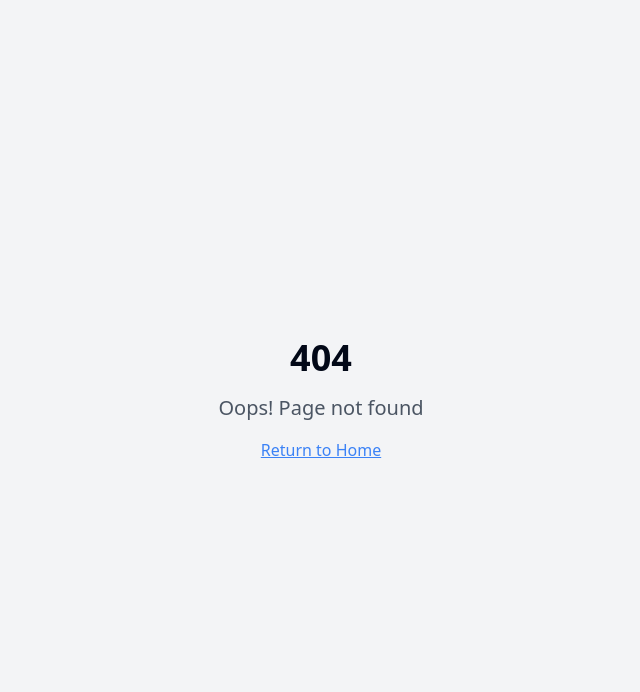
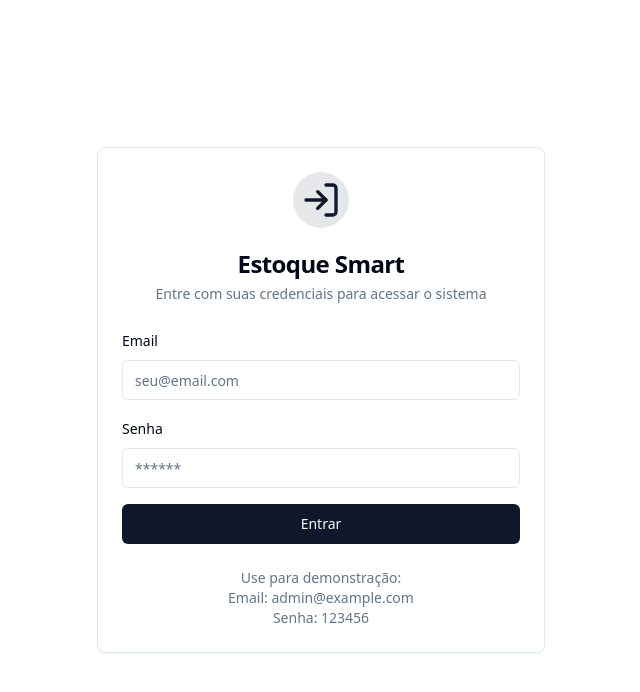
Before and after one commit to IBrunnoMGomes/estoque-smart-mini, a React (Vite) app: page /login in a window 1280 px wide. Before the commit this address had no page. Shown: the top 692 px of the page, without its empty margins (319-959 px from the left). Built offline with nearby package versions, Linux system fonts and the light colour scheme.

Commit message:
feat: Create login page

```diff
--- a/src/App.tsx
+++ b/src/App.tsx
@@ -8,7 +8,9 @@ import { InventoryProvider } from "@/context/InventoryContext";
 import DashboardPage from "./pages/DashboardPage";
 import ProductsPage from "./pages/ProductsPage";
 import SettingsPage from "./pages/SettingsPage";
+import LoginPage from "./pages/LoginPage";
 import NotFound from "./pages/NotFound";
+import ProtectedRoute from "./components/ProtectedRoute";
 
 const queryClient = new QueryClient();
 
@@ -20,9 +22,31 @@ const App = () => (
         <Sonner />
         <BrowserRouter>
           <Routes>
-            <Route path="/" element={<DashboardPage />} />
-            <Route path="/produtos" element={<ProductsPage />} />
-            <Route path="/configuracoes" element={<SettingsPage />} />
+            <Route path="/login" element={<LoginPage />} />
+            <Route
+              path="/"
+              element={
+                <ProtectedRoute>
+                  <DashboardPage />
+                </ProtectedRoute>
+              }
+            />
+            <Route
+              path="/produtos"
+              element={
+                <ProtectedRoute>
+                  <ProductsPage />
+                </ProtectedRoute>
+              }
+            />
+            <Route
+              path="/configuracoes"
+              element={
+                <ProtectedRoute>
+                  <SettingsPage />
+                </ProtectedRoute>
+              }
+            />
             <Route path="*" element={<NotFound />} />
           </Routes>
         </BrowserRouter>
--- a/src/components/Layout.tsx
+++ b/src/components/Layout.tsx
@@ -1,6 +1,6 @@
 
 import React from 'react';
-import { Link, useLocation } from 'react-router-dom';
+import { Link, useLocation, useNavigate } from 'react-router-dom';
 import { cn } from '@/lib/utils';
 import { Button } from '@/components/ui/button';
 import {
@@ -9,6 +9,7 @@ import {
   Settings,
   LogOut,
 } from 'lucide-react';
+import { toast } from 'sonner';
 
 interface NavItemProps {
   to: string;
@@ -38,7 +39,14 @@ interface LayoutProps {
 
 const Layout: React.FC<LayoutProps> = ({ children }) => {
   const location = useLocation();
+  const navigate = useNavigate();
   const currentPath = location.pathname;
+
+  const handleLogout = () => {
+    localStorage.removeItem('auth-token');
+    toast.success('Logout realizado com sucesso');
+    navigate('/login');
+  };
 
   const navItems = [
     {
@@ -85,7 +93,11 @@ const Layout: React.FC<LayoutProps> = ({ children }) => {
           </nav>
 
           <div className="p-4 border-t border-border mt-auto">
-            <Button variant="ghost" className="w-full justify-start text-muted-foreground">
+            <Button
+              variant="ghost"
+              className="w-full justify-start text-muted-foreground"
+              onClick={handleLogout}
+            >
               <LogOut className="h-5 w-5 mr-2" />
               Sair
             </Button>
--- /dev/null
+++ b/src/components/ProtectedRoute.tsx
@@ -0,0 +1,26 @@
+
+import React, { useEffect } from 'react';
+import { useNavigate } from 'react-router-dom';
+
+interface ProtectedRouteProps {
+  children: React.ReactNode;
+}
+
+const ProtectedRoute: React.FC<ProtectedRouteProps> = ({ children }) => {
+  const navigate = useNavigate();
+  const isAuthenticated = !!localStorage.getItem('auth-token');
+
+  useEffect(() => {
+    if (!isAuthenticated) {
+      navigate('/login');
+    }
+  }, [isAuthenticated, navigate]);
+
+  if (!isAuthenticated) {
+    return null;
+  }
+
+  return <>{children}</>;
+};
+
+export default ProtectedRoute;
--- /dev/null
+++ b/src/pages/LoginPage.tsx
@@ -0,0 +1,109 @@
+
+import React from 'react';
+import { useNavigate } from 'react-router-dom';
+import { z } from 'zod';
+import { useForm } from 'react-hook-form';
+import { zodResolver } from '@hookform/resolvers/zod';
+import { Button } from '@/components/ui/button';
+import { Input } from '@/components/ui/input';
+import { Form, FormControl, FormField, FormItem, FormLabel, FormMessage } from '@/components/ui/form';
+import { Card, CardContent, CardDescription, CardFooter, CardHeader, CardTitle } from '@/components/ui/card';
+import { toast } from 'sonner';
+import { LogIn } from 'lucide-react';
+
+const loginSchema = z.object({
+  email: z.string().email('Email inválido'),
+  password: z.string().min(6, 'A senha precisa ter pelo menos 6 caracteres'),
+});
+
+type LoginFormData = z.infer<typeof loginSchema>;
+
+const LoginPage: React.FC = () => {
+  const navigate = useNavigate();
+
+  const form = useForm<LoginFormData>({
+    resolver: zodResolver(loginSchema),
+    defaultValues: {
+      email: '',
+      password: '',
+    },
+  });
+
+  const handleSubmit = (data: LoginFormData) => {
+    // Em um aplicativo real, aqui você faria a autenticação com backend
+    // Por enquanto, vamos apenas simular um login bem-sucedido
+
+    // Este é um mock para demonstração - em produção use autenticação real
+    if (data.email === 'admin@example.com' && data.password === '123456') {
+      toast.success('Login realizado com sucesso!');
+      // Salvar um token de autenticação simulado
+      localStorage.setItem('auth-token', 'mock-jwt-token');
+      // Redirecionar para a dashboard
+      navigate('/');
+    } else {
+      toast.error('Email ou senha incorretos');
+    }
+  };
+
+  return (
+    <div className="min-h-screen flex items-center justify-center bg-background px-4">
+      <Card className="w-full max-w-md">
+        <CardHeader className="space-y-1">
+          <div className="flex justify-center mb-4">
+            <div className="p-2 bg-primary/10 rounded-full">
+              <LogIn className="h-10 w-10 text-primary" />
+            </div>
+          </div>
+          <CardTitle className="text-2xl text-center">Estoque Smart</CardTitle>
+          <CardDescription className="text-center">
+            Entre com suas credenciais para acessar o sistema
+          </CardDescription>
+        </CardHeader>
+        <CardContent>
+          <Form {...form}>
+            <form onSubmit={form.handleSubmit(handleSubmit)} className="space-y-4">
+              <FormField
+                control={form.control}
+                name="email"
+                render={({ field }) => (
+                  <FormItem>
+                    <FormLabel>Email</FormLabel>
+                    <FormControl>
+                      <Input placeholder="seu@email.com" {...field} />
+                    </FormControl>
+                    <FormMessage />
+                  </FormItem>
+                )}
+              />
+              <FormField
+                control={form.control}
+                name="password"
+                render={({ field }) => (
+                  <FormItem>
+                    <FormLabel>Senha</FormLabel>
+                    <FormControl>
+                      <Input type="password" placeholder="******" {...field} />
+                    </FormControl>
+                    <FormMessage />
+                  </FormItem>
+                )}
+              />
+              <Button type="submit" className="w-full">
+                Entrar
+              </Button>
+            </form>
+          </Form>
+        </CardContent>
+        <CardFooter className="flex flex-col">
+          <div className="text-sm text-muted-foreground text-center">
+            <p>Use para demonstração:</p>
+            <p>Email: admin@example.com</p>
+            <p>Senha: 123456</p>
+          </div>
+        </CardFooter>
+      </Card>
+    </div>
+  );
+};
+
+export default LoginPage;
```
